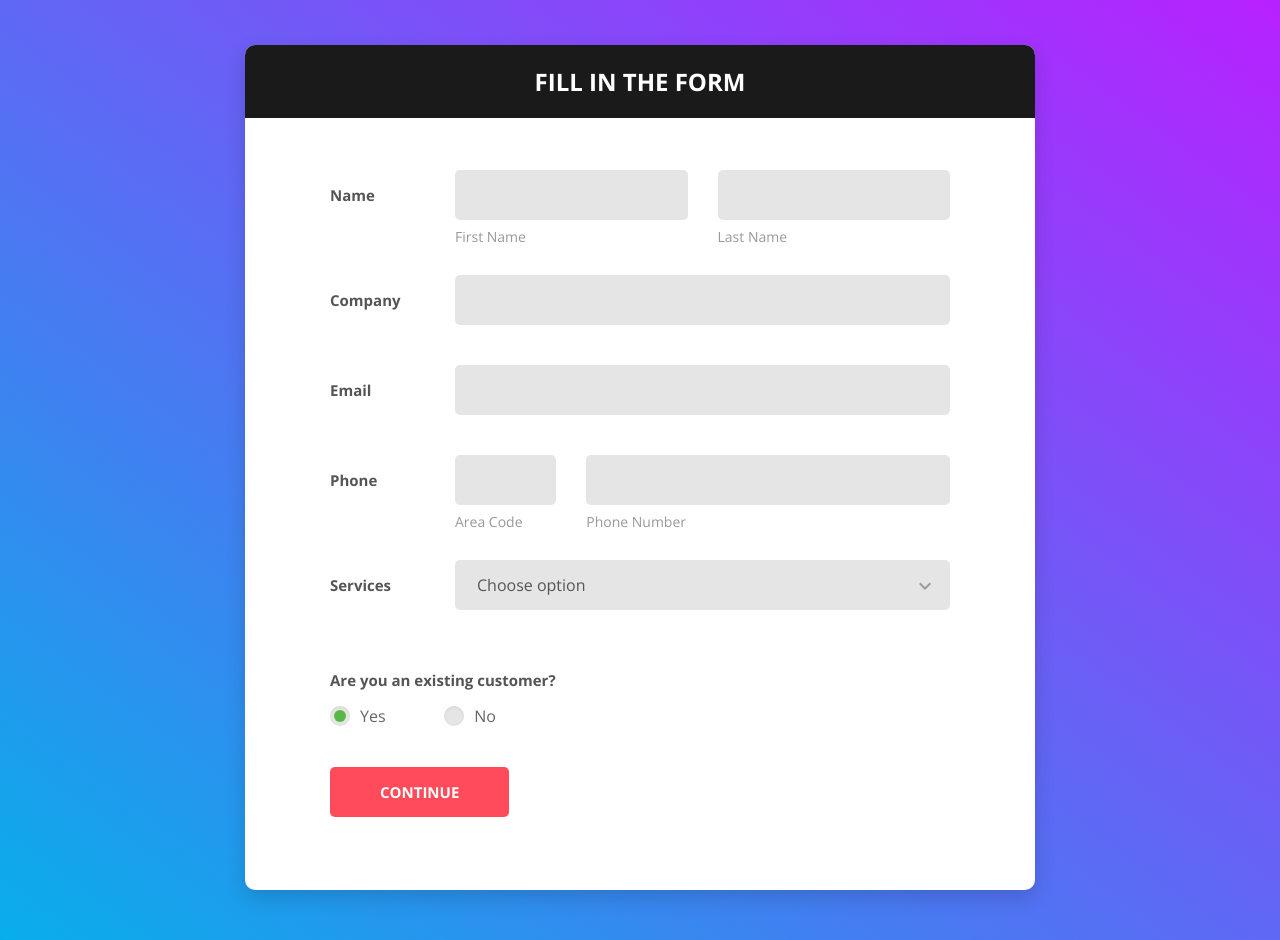
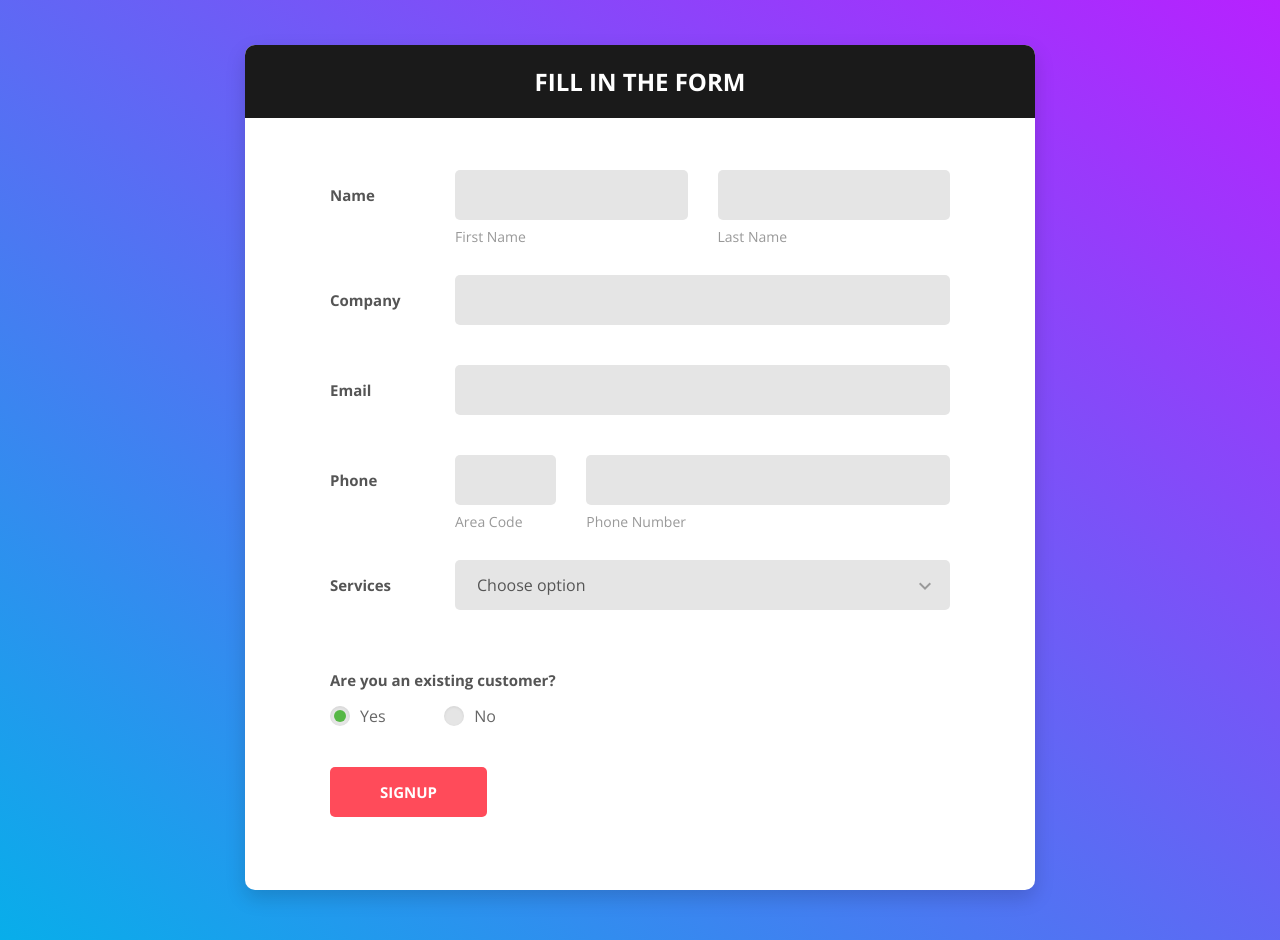
Before and after one commit to SalamiTech/Credit-Risk-Management_ANDELE, a website: page sign1/sign1.html in a window 1280 px wide. Drawn offline with nearby package versions, Linux system fonts and the light colour scheme.

Commit message:
sign up page solved

```diff
--- a/sign1/sign1.html
+++ b/sign1/sign1.html
@@ -119,7 +119,7 @@
                             </div>
                         </div>
                         <div>
-                           <button class="btn btn--radius-2 btn--red" type="submit">Continue</button>
+                           <button class="btn btn--radius-2 btn--red" type="submit">SignUp</button>
                         </div>
                     </form>
                 </div>
```
